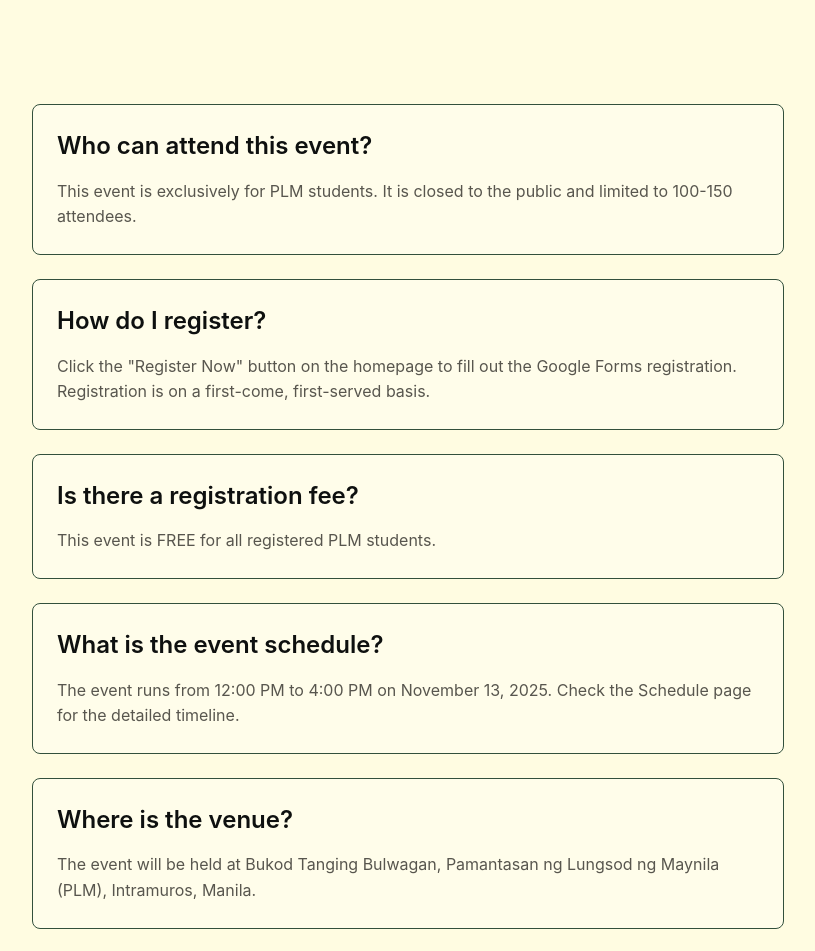
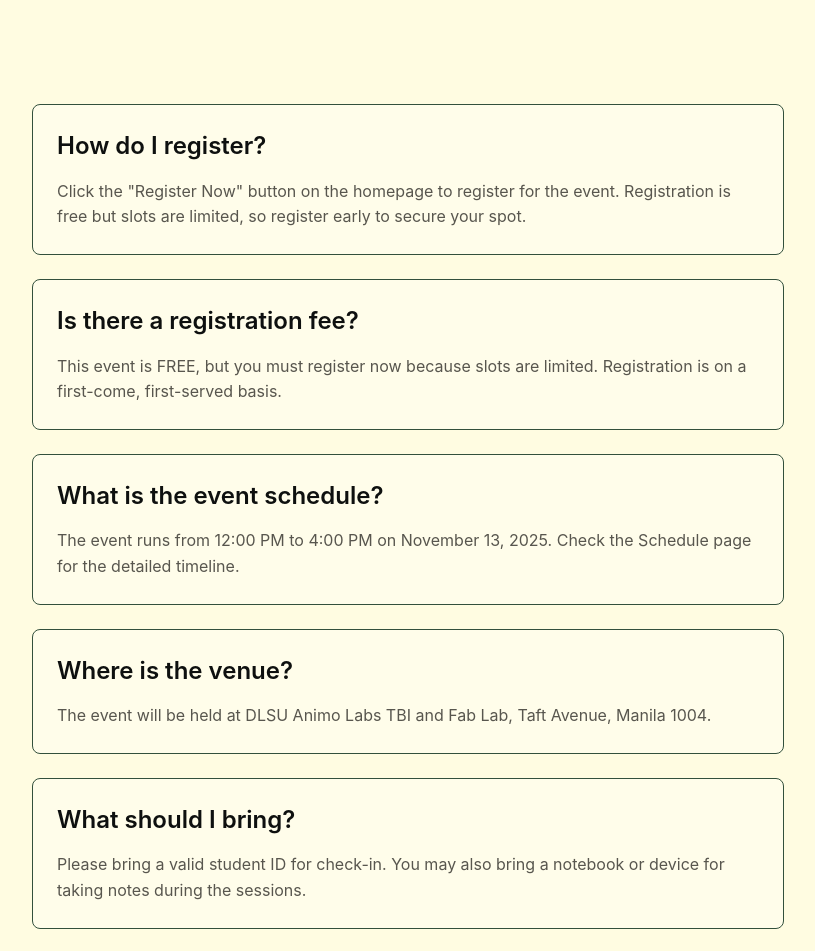
Before and after one commit to GDSC-PLM/gdg-phsw-2025, a Next.js app in the folder app/: page /faq in a window 1280 px wide. Shown: the part 300-1251 px from the top of the page, without its empty margins (232-1047 px from the left). Built offline with nearby package versions, Linux system fonts and the light colour scheme.

Commit message:
update: schedule

```diff
--- a/app/constants/eventData.ts
+++ b/app/constants/eventData.ts
@@ -10,7 +10,7 @@
   tagline: 'In collaboration with Philippine Startup Week 2025',
   date: 'November 13, 2025',
   time: '12:00 PM – 4:00 PM',
-  venue: 'Bukod Tanging Bulwagan, Pamantasan ng Lungsod ng Maynila (PLM), Intramuros, Manila',
+  venue: 'DLSU Animo Labs TBI and Fab Lab, Taft Avenue, Manila 1004',
   format: 'Onsite Keynote Talk',
   audience: '100–150 PLM students',
 };
--- a/app/constants/faq.ts
+++ b/app/constants/faq.ts
@@ -7,51 +7,46 @@
 export const FAQ_ITEMS: FAQItem[] = [
   {
     id: 'faq-1',
-    question: 'Who can attend this event?',
-    answer: 'This event is exclusively for PLM students. It is closed to the public and limited to 100-150 attendees.',
+    question: 'How do I register?',
+    answer: 'Click the "Register Now" button on the homepage to register for the event. Registration is free but slots are limited, so register early to secure your spot.',
   },
   {
     id: 'faq-2',
-    question: 'How do I register?',
-    answer: 'Click the "Register Now" button on the homepage to fill out the Google Forms registration. Registration is on a first-come, first-served basis.',
+    question: 'Is there a registration fee?',
+    answer: 'This event is FREE, but you must register now because slots are limited. Registration is on a first-come, first-served basis.',
   },
   {
     id: 'faq-3',
-    question: 'Is there a registration fee?',
-    answer: 'This event is FREE for all registered PLM students.',
-  },
-  {
-    id: 'faq-4',
     question: 'What is the event schedule?',
     answer: 'The event runs from 12:00 PM to 4:00 PM on November 13, 2025. Check the Schedule page for the detailed timeline.',
   },
   {
+    id: 'faq-4',
+    question: 'Where is the venue?',
+    answer: 'The event will be held at DLSU Animo Labs TBI and Fab Lab, Taft Avenue, Manila 1004.',
+  },
+  {
     id: 'faq-5',
-    question: 'Where is the venue?',
-    answer: 'The event will be held at Bukod Tanging Bulwagan, Pamantasan ng Lungsod ng Maynila (PLM), Intramuros, Manila.',
+    question: 'What should I bring?',
+    answer: 'Please bring a valid student ID for check-in. You may also bring a notebook or device for taking notes during the sessions.',
   },
   {
     id: 'faq-6',
-    question: 'What should I bring?',
-    answer: 'Please bring a valid PLM student ID for check-in. You may also bring a notebook or device for taking notes during the sessions.',
-  },
-  {
-    id: 'faq-7',
     question: 'Is there a dress code?',
     answer: 'Business casual or smart casual attire is recommended, but comfortable clothing is acceptable.',
   },
   {
-    id: 'faq-8',
+    id: 'faq-7',
     question: 'Will food be provided?',
-    answer: 'Light refreshments will be available during the event. Please check with the organizers for specific details.',
+    answer: 'No food will be provided during the event. Please eat beforehand or bring your own snacks if needed.',
   },
   {
-    id: 'faq-9',
+    id: 'faq-8',
     question: 'Will I receive a certificate of attendance?',
     answer: 'Yes! All registered attendees who complete the event will receive a digital certificate of attendance.',
   },
   {
-    id: 'faq-10',
+    id: 'faq-9',
     question: 'How can I contact the organizers?',
     answer: 'For any questions or concerns, please reach out to GDGoC PLM through our social media channels or email.',
   },
--- a/app/constants/schedule.ts
+++ b/app/constants/schedule.ts
@@ -7,53 +7,65 @@
 export const SCHEDULE: ScheduleItem[] = [
   {
     id: 'schedule-1',
-    time: '12:00 PM - 12:30 PM',
-    title: 'Registration and Welcome',
-    description: 'Check-in and networking with fellow attendees',
+    time: '12:00 PM – 12:45 PM',
+    title: 'Registration and Cloud Check-In',
+    description: 'Participants sign in and receive their event kits. Cloud Flight Boarding Screen slideshow introduces GDGoC PLM, event theme, and sponsors.',
   },
   {
     id: 'schedule-2',
-    time: '12:30 PM - 12:45 PM',
-    title: 'Opening Remarks',
-    description: 'Welcome address by GDGoC PLM organizers',
+    time: '12:45 PM – 1:00 PM',
+    title: 'Opening Countdown and Hype Video',
+    description: 'Animated cloud ascension video featuring past GDGoC PLM highlights and upcoming initiatives.',
   },
   {
     id: 'schedule-3',
-    time: '12:45 PM - 1:30 PM',
+    time: '1:20 PM – 1:45 PM',
     title: 'The SaaS Blueprint: Building in the Clouds',
     description: 'Keynote Session 1',
     speaker: 'Jazmine Claire Calma',
   },
   {
     id: 'schedule-4',
-    time: '1:30 PM - 2:15 PM',
+    time: '1:45 PM – 2:10 PM',
     title: 'Scaling Heights: The Art of Seamless Growth',
     description: 'Keynote Session 2',
     speaker: 'Sermil Matoto',
   },
   {
     id: 'schedule-5',
-    time: '2:15 PM - 2:30 PM',
-    title: 'Break',
-    description: 'Refreshments and networking',
+    time: '2:10 PM – 2:35 PM',
+    title: 'Secured in the Skies: Trust and Safety in SaaS',
+    description: 'Keynote Session 3',
   },
   {
     id: 'schedule-6',
-    time: '2:30 PM - 3:15 PM',
+    time: '2:35 PM – 2:50 PM',
     title: 'Innovation on Demand: SaaS and the Startup Mindset',
-    description: 'Keynote Session 3',
+    description: 'Keynote Session 4',
     speaker: 'Shan Sebastian',
   },
   {
     id: 'schedule-7',
-    time: '3:15 PM - 3:45 PM',
-    title: 'Panel Discussion & Q&A',
-    description: 'Open discussion with all speakers',
+    time: '2:50 PM – 3:15 PM',
+    title: 'SkyTalks Panel: "Above the Cloud Line"',
+    description: 'Joint open forum featuring all speakers. Discussion focuses on career opportunities, startup pathways, and innovations shaping the future of SaaS.',
   },
   {
     id: 'schedule-8',
-    time: '3:45 PM - 4:00 PM',
-    title: 'Closing Remarks',
-    description: 'Thank you and next steps',
+    time: '3:15 PM – 3:30 PM',
+    title: 'Token of Appreciation Ceremony',
+    description: 'Awarding of Certificates and Tokens to speakers, sponsors, and partners.',
+  },
+  {
+    id: 'schedule-9',
+    time: '3:30 PM – 3:45 PM',
+    title: 'Closing Remarks and Flight Home',
+    description: 'Closing message from GDGoC PLM Lead emphasizing key takeaways and the power of community and innovation.',
+  },
+  {
+    id: 'schedule-10',
+    time: '3:45 PM – 4:00 PM',
+    title: 'Networking and Cloud Captures',
+    description: 'Free time for attendees to interact with speakers, partners, and GDGoC members. Group photo session.',
   },
 ];
```
Also changed, not shown: 1 other file (tests, documents, lock files or other folders).
